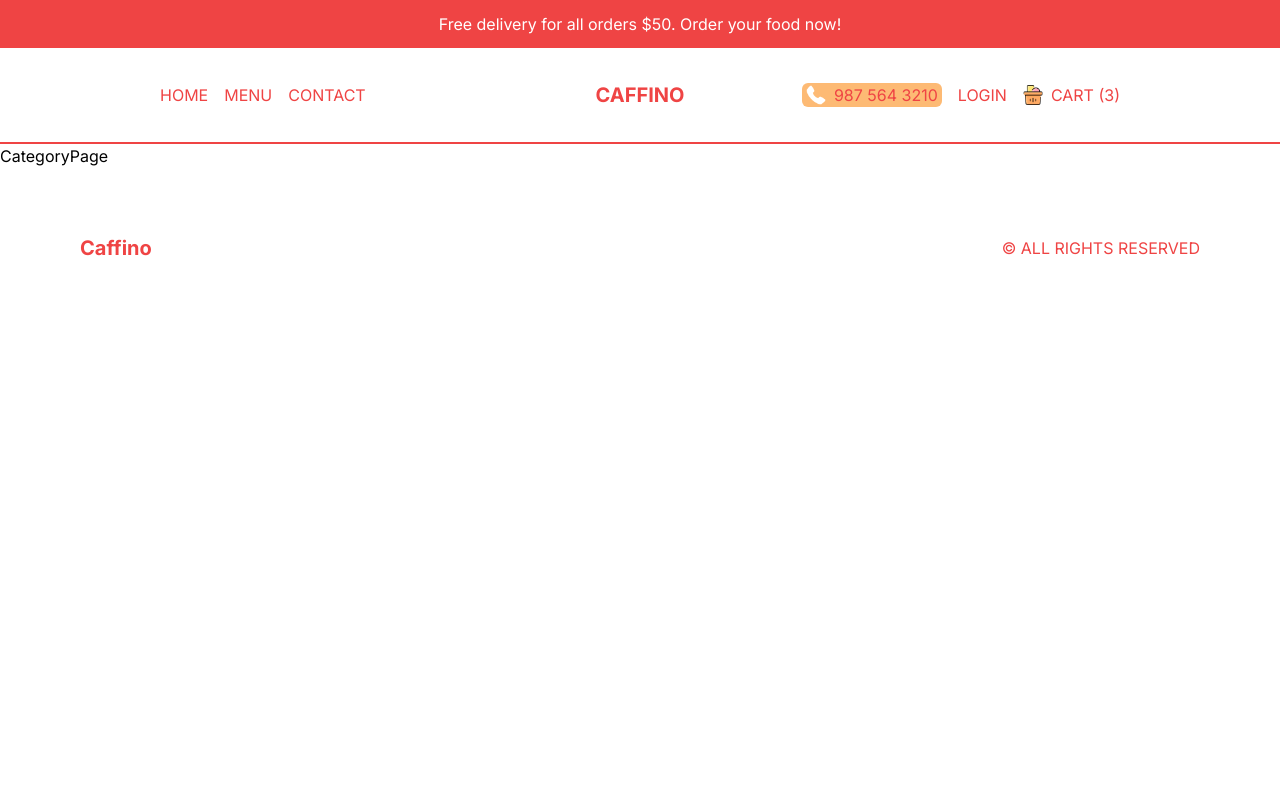
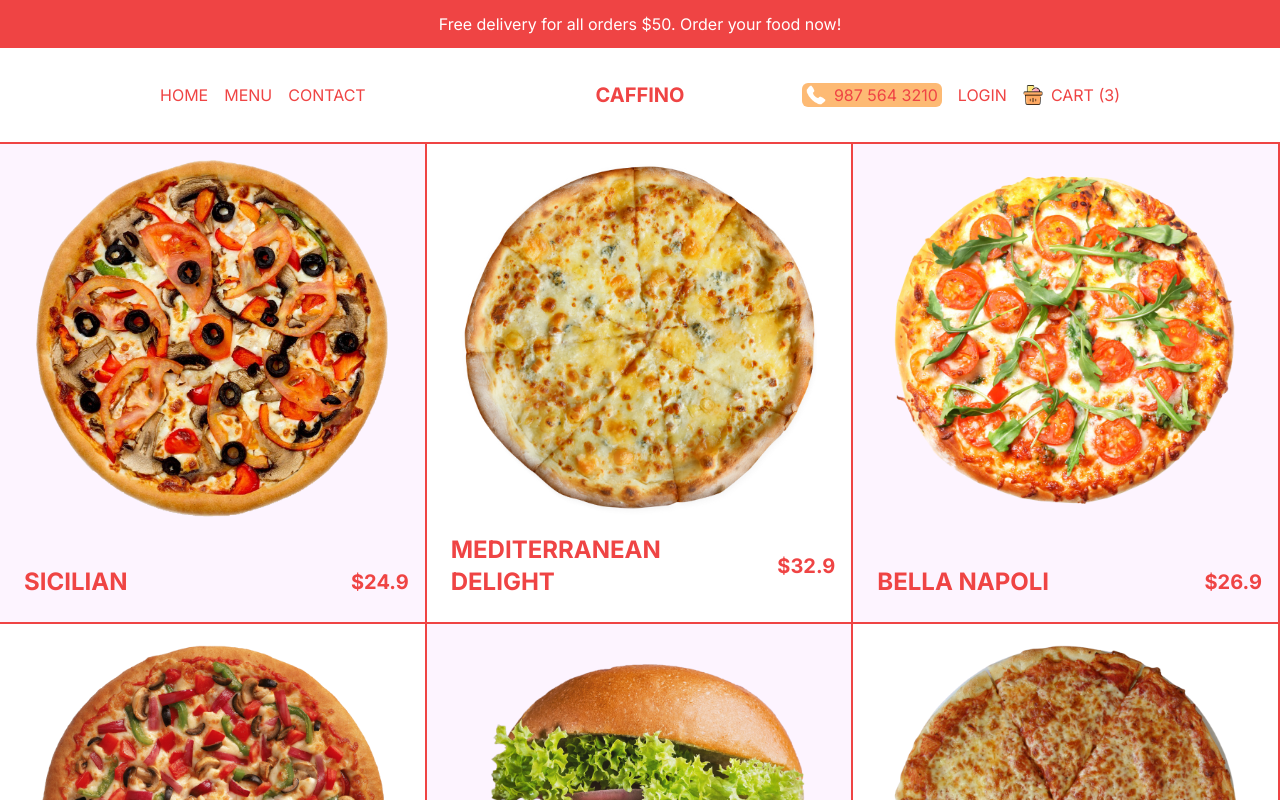
Before and after one commit to raahulvinod/Food-order-app, a Next.js app: page /menu/burgers in a window 1280 px wide. Shown: the top 800 px of the page. Built offline with nearby package versions, Linux system fonts and the light colour scheme.

Commit message:
Categoty Page

```diff
--- a/src/app/menu/[category]/page.tsx
+++ b/src/app/menu/[category]/page.tsx
@@ -1,7 +1,34 @@
-import React from 'react';
+import { pizzas } from '@/components/data';
+import Image from 'next/image';
+import Link from 'next/link';
 
 const CategoryPage = () => {
-  return <div>CategoryPage</div>;
+  return (
+    <div className="flex flex-wrap text-red-500">
+      {pizzas.map((item) => (
+        <Link
+          className="w-full h-[60vh] border-r-2 border-b-2 border-red-500 sm:w-1/2 lg:w-1/3 p-4 flex flex-col justify-between group odd:bg-fuchsia-50"
+          href={`/product/${item.id}`}
+          key={item.id}
+        >
+          {/* IMAGE CONTAINER */}
+          {item.img && (
+            <div className="relative h-[80%]">
+              <Image src={item.img} alt="" fill className="object-contain" />
+            </div>
+          )}
+          {/* TEXT CONTAINER */}
+          <div className="flex items-center justify-between font-bold">
+            <h1 className="text-2xl uppercase p-2">{item.title}</h1>
+            <h2 className="group-hover:hidden text-xl">${item.price}</h2>
+            <button className="hidden group-hover:block uppercase bg-red-500 text-white p-2 rounded-md">
+              Add to Cart
+            </button>
+          </div>
+        </Link>
+      ))}
+    </div>
+  );
 };
 
 export default CategoryPage;
```
